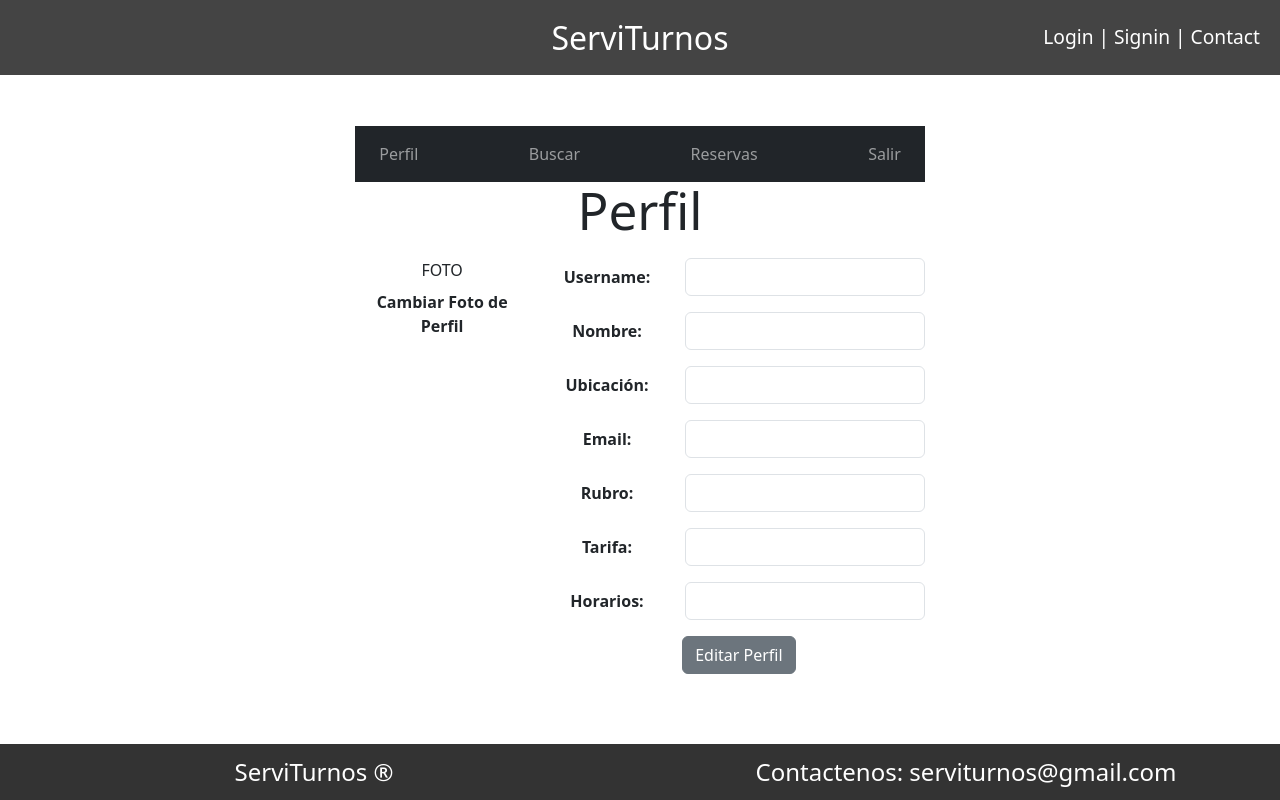
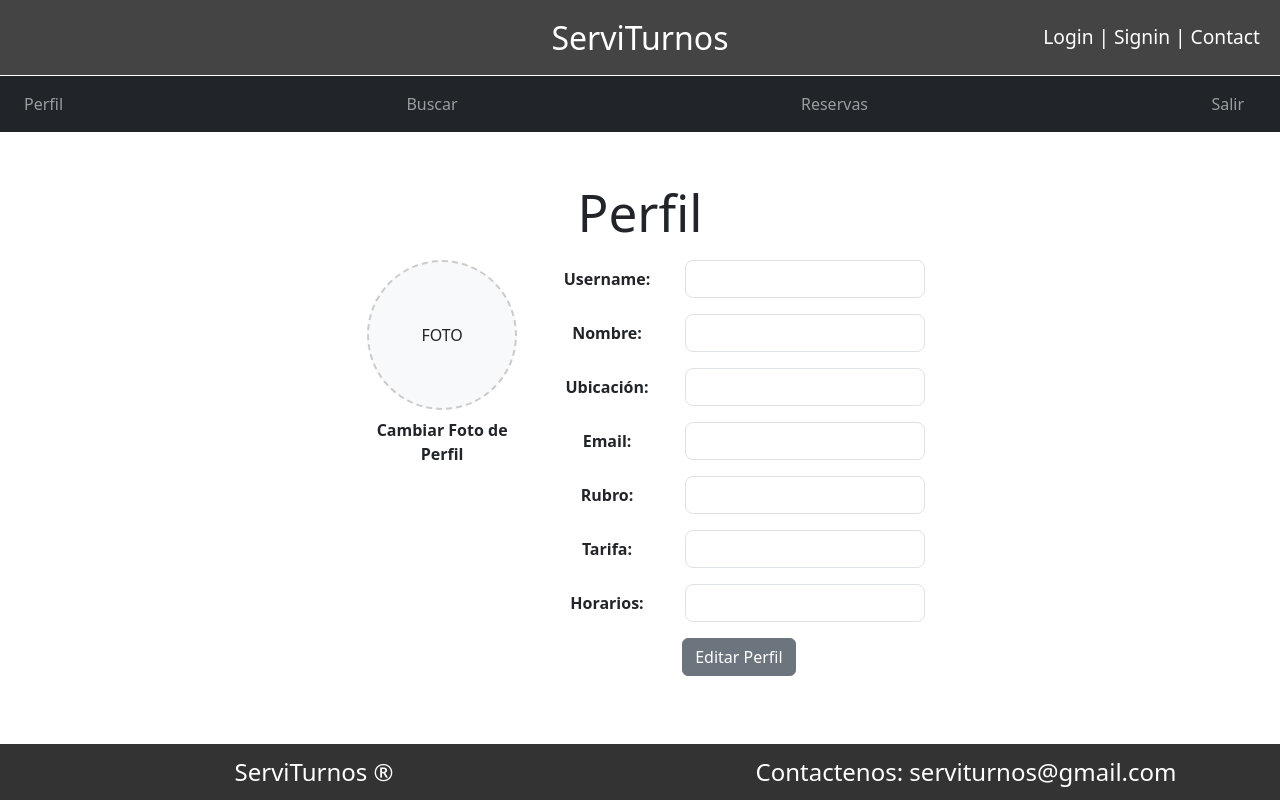
Before and after one commit to Nahue430/ServiTurnos, a React (Vite) app: page /homeProfessional in a window 1280 px wide. Built offline with nearby package versions, Linux system fonts and the light colour scheme.

Commit message:
changes css Client and Professional
Co-authored-by: Nahuel González <Nahue430@users.noreply.github.com>
Co-authored-by: Cristian Ninotti <CristianNinotti@users.noreply.github.com>
Co-authored-by: Juan Ignacio Zucco <Juani91@users.noreply.github.com>

```diff
--- a/src/components/homeClient/HomeClient.css
+++ b/src/components/homeClient/HomeClient.css
@@ -1,42 +1,60 @@
+/* HomeClient.css */
+
+/* Estilo del Navbar */
+.navbar-custom {
+  width: 100%; /* Asegura que el Navbar ocupe todo el ancho */
+  position: fixed; /* Mantiene el Navbar en la parte superior */
+  top: 0; /* Alinea el Navbar en la parte superior */
+  left: 0; /* Alinea el Navbar a la izquierda */
+  z-index: 1000; /* Asegúrate de que esté por encima de otros elementos */
+  margin-top: 4.72em; /* Espacio debajo del Navbar */
+}
+
+/* Contenedor de perfil */
+.perfil-container {
+  margin-top: 60px; /* Añade margen para no ocultar el contenido detrás del navbar */
+  padding: 20px; /* Espaciado interno para la sección del perfil */
+}
+
+/* Estilo para la sección de la foto de perfil */
 .foto-container {
   display: flex;
   flex-direction: column;
-  justify-content: center;  /* Centra la imagen horizontalmente */
-  align-items: center;      /* Centra la imagen verticalmente */
-  width: 100%;              /* Ajuste al tamaño disponible dentro del contenedor */
-  height: auto;             /* La altura se ajustará automáticamente según la imagen */
-  margin-bottom: 0.625em;   /* Espacio debajo del contenedor */
+  justify-content: center; /* Centra la imagen horizontalmente */
+  align-items: center; /* Centra la imagen verticalmente */
+  width: 100%; /* Ajuste al tamaño disponible dentro del contenedor */
+  height: auto; /* La altura se ajustará automáticamente según la imagen */
+  margin-bottom: 0.625em; /* Espacio debajo del contenedor */
 }
 
-.foto-generica{
-  width: 12em;
-  height: 12em;
-  object-fit: cover;
-  border-radius: 50%;
+.foto-perfil,
+.foto-generica {
+  width: 12em; /* Tamaño uniforme */
+  height: 12em; /* Tamaño uniforme */
+  object-fit: cover; /* Asegura que la imagen mantenga su proporción */
+  border-radius: 50%; /* Imagen circular */
 }
 
-.foto-perfil {
-    width: 12em;           /* Imagen de 12em de ancho y alto */
-    height: 12em;
-    object-fit: cover;     /* Asegura que la imagen mantenga su proporción */
-    border-radius: 50%;    /* Imagen circular */
-  }
-
-  .colorLabelPhoto{
+/* Estilo de etiquetas y textos */
+.colorLabelPhoto {
   border: 1px solid black;
   padding: 10px;
-      border-radius: 2em;
+  border-radius: 2em; /* Bordes redondeados */
   cursor: pointer;
-      background-color: white;
+  background-color: black;
   transition: background-color 0.3s ease; /* Suaviza el cambio de color */
 }
 
 .colorLabelPhoto:hover {
-      background-color: #f0f0f0; /* Color en hover */
+  background-color: #e04c4c; /* Color en hover */
 }
-
 
 /* Esto oculta el input de tipo file */
 input[type="file"] {
   display: none;
 }
+
+/* Estilos para formularios */
+.form-control {
+  border-radius: 0.5em; /* Bordes redondeados */
+}
--- a/src/components/homeClient/HomeClient.jsx
+++ b/src/components/homeClient/HomeClient.jsx
@@ -27,7 +27,7 @@ const HomeClient = () => {
   return (
     <div className="perfil-container">
 
-      <Navbar bg="dark" variant="dark" className="w-100">
+      <Navbar bg="dark" variant="dark" className="navbar-custom">
         <Nav className="container-fluid justify-content-between">
           <Nav.Link as={Link} to="/homeClient" className="mx-3">Perfil</Nav.Link>
           <Nav.Link as={Link} to="/clientSearch" className="mx-3">Buscar</Nav.Link> {/* ACÁ PONEMOS LOS OTROS PATH */}
--- /dev/null
+++ b/src/components/homeProfessional/HomeProfessional.css
@@ -0,0 +1,52 @@
+/* HomeProfessional.css */
+
+/* Estilo del Navbar */
+.navbar-custom {
+    width: 100%; /* Asegura que el Navbar ocupe todo el ancho */
+    position: fixed; /* Mantiene el Navbar en la parte superior */
+    top: 0; /* Alinea el Navbar en la parte superior */
+    left: 0; /* Alinea el Navbar a la izquierda */
+    z-index: 1000; /* Asegúrate de que esté por encima de otros elementos */
+    margin-top: 4.72em; /* Espacio debajo del Navbar */
+}
+
+.perfil-container {
+    margin-top: 60px; /* Añade margen para no ocultar el contenido detrás del navbar */
+    padding: 20px; /* Espaciado interno para la sección del perfil */
+}
+
+/* Estilo para la sección de la foto de perfil */
+.foto-container {
+    display: flex;
+    flex-direction: column;
+    align-items: center;
+    margin-bottom: 20px; /* Espacio inferior para separar de otros elementos */
+}
+
+.foto-perfil {
+    width: 150px; /* Ajusta según tus necesidades */
+    height: 150px; /* Ajusta según tus necesidades */
+    border-radius: 50%; /* Bordes redondeados para la foto de perfil */
+    object-fit: cover; /* Asegura que la imagen llene el contenedor sin distorsión */
+}
+
+.foto-placeholder {
+    width: 150px; /* Ajusta según tus necesidades */
+    height: 150px; /* Ajusta según tus necesidades */
+    border: 2px dashed #ccc; /* Estilo del borde */
+    border-radius: 50%; /* Bordes redondeados */
+    display: flex;
+    align-items: center;
+    justify-content: center;
+    background-color: #f8f9fa; /* Color de fondo del placeholder */
+}
+
+/* Estilo de etiquetas y textos */
+.colorLabelPhoto {
+    color: #fff; /* Color del texto de la etiqueta */
+}
+
+/* Estilos para formularios */
+.form-control {
+    border-radius: 0.5em; /* Bordes redondeados */
+}
--- a/src/components/homeProfessional/HomeProfessional.jsx
+++ b/src/components/homeProfessional/HomeProfessional.jsx
@@ -1,6 +1,7 @@
 import React, { useState } from 'react';
 import { Form, Button, Row, Col, Navbar, Nav } from 'react-bootstrap';
 import { Link } from 'react-router-dom';  // Importa Link de react-router-dom
+import "./HomeProfessional.css"
 
 const HomeProfessional = () => {
   const [username, setUsername] = useState('');
@@ -28,8 +29,8 @@ const HomeProfessional = () => {
 
   return (
     <div className="perfil-container">
-      <Navbar bg="dark" variant="dark">
-        <Nav className="w-100 justify-content-between">
+      <Navbar bg="dark" variant="dark" className="navbar-custom">
+        <Nav className="container-fluid justify-content-between">
           <Nav.Link as={Link} to="/homeProfessional" className="mx-3">Perfil</Nav.Link>
           <Nav.Link as={Link} to="/buscar" className="mx-3">Buscar</Nav.Link>
           <Nav.Link as={Link} to="/reservas" className="mx-3">Reservas</Nav.Link>
```
Lines whose indentation alone changed are shown as unchanged.
